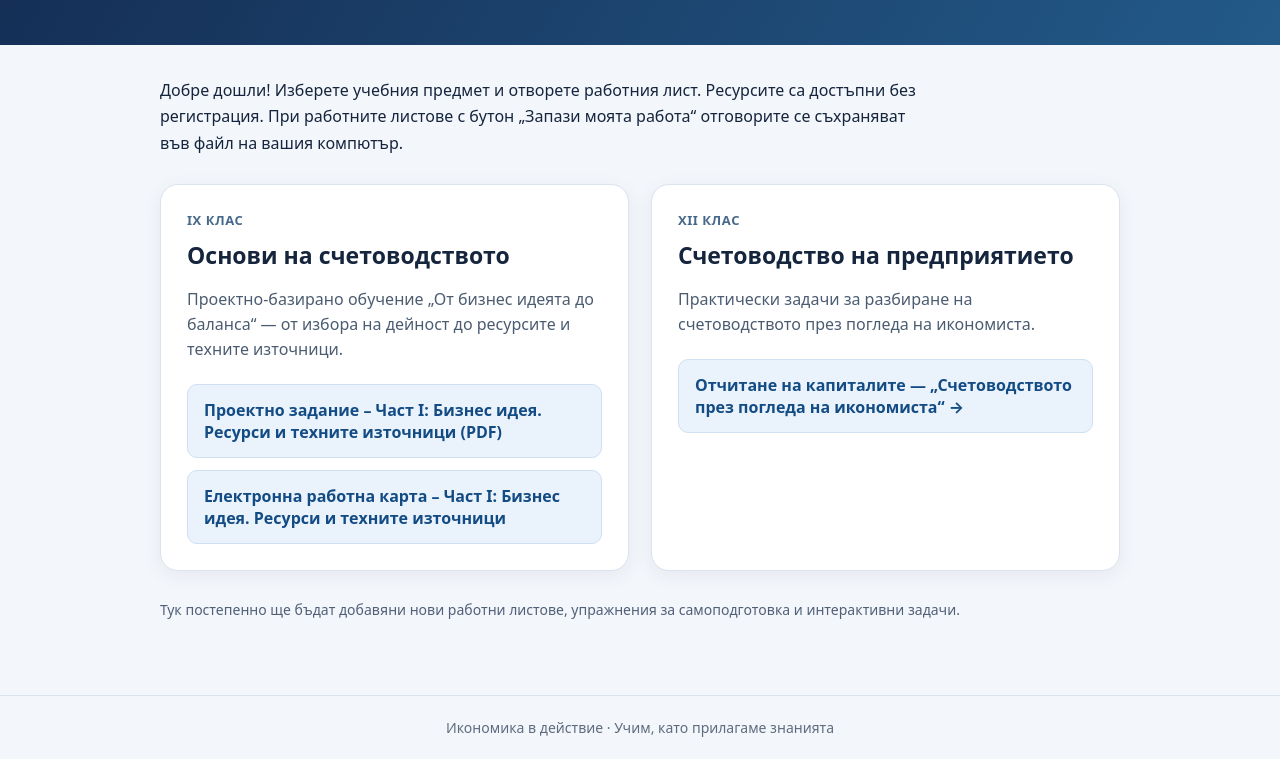
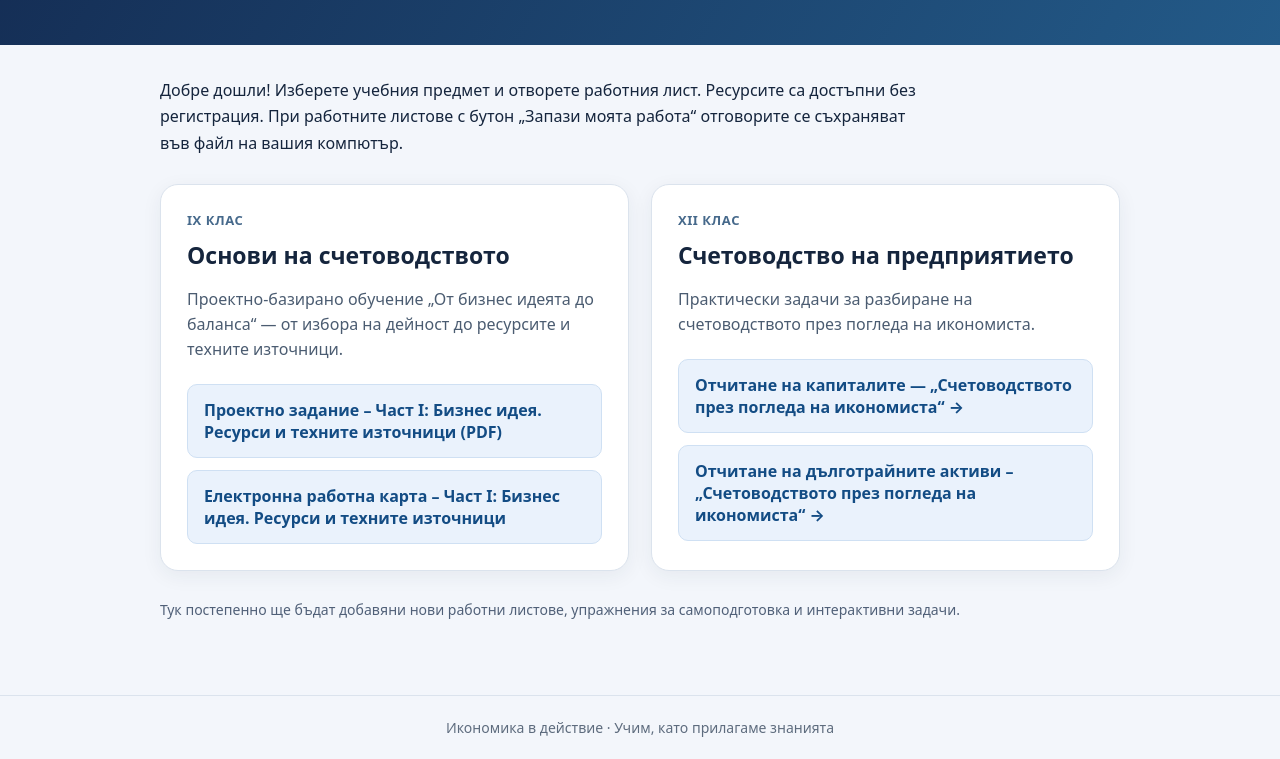
Before and after one commit to ikonomika-v-deystvie/ikonomika-v-deystvie.github.io, a plain HTML site: page index.html in a window 1280 px wide. Shown: the part 152-911 px from the top of the page. Drawn offline with Linux system fonts and the light colour scheme.

Commit message:
Update index.html

```diff
--- a/index.html
+++ b/index.html
@@ -13,7 +13,7 @@
 <p class="intro">Добре дошли! Изберете учебния предмет и отворете работния лист. Ресурсите са достъпни без регистрация. При работните листове с бутон „Запази моята работа“ отговорите се съхраняват във файл на вашия компютър.</p>
 <div class="grid">
 <section class="card" aria-labelledby="os"><div class="eyebrow">IX клас</div><h2 id="os">Основи на счетоводството</h2><p>Проектно-базирано обучение „От бизнес идеята до баланса“ — от избора на дейност до ресурсите и техните източници.</p><ul class="resources"><li><a class="resource" href="Финал-PBO_Chast_I_A4_2stranici_v2.pdf" target="_blank">Проектно задание – Част I: Бизнес идея. Ресурси и техните източници (PDF)</a></li><li><a class="resource" href="Rabotna_karta_9_klas_final_nav.html">Електронна работна карта – Част I: Бизнес идея. Ресурси и техните източници</a></li></ul></section>
-<section class="card" aria-labelledby="sp"><div class="eyebrow">XII клас</div><h2 id="sp">Счетоводство на предприятието</h2><p>Практически задачи за разбиране на счетоводството през погледа на икономиста.</p><ul class="resources"><li><a class="resource" href="raboten_list_kapitali.html">Отчитане на капиталите — „Счетоводството през погледа на икономиста“ →</a></li></ul></section>
+<section class="card" aria-labelledby="sp"><div class="eyebrow">XII клас</div><h2 id="sp">Счетоводство на предприятието</h2><p>Практически задачи за разбиране на счетоводството през погледа на икономиста.</p><ul class="resources"><li><a class="resource" href="raboten_list_kapitali.html">Отчитане на капиталите — „Счетоводството през погледа на икономиста“ →</a></li><li><a class="resource" href="raboten_list_dalgotrayni_aktivi_final_v3.html">Отчитане на дълготрайните активи – „Счетоводството през погледа на икономиста“ →</a></li></ul></section>
 </div>
 <p class="note">Тук постепенно ще бъдат добавяни нови работни листове, упражнения за самоподготовка и интерактивни задачи.</p>
 </main><footer>Икономика в действие · Учим, като прилагаме знанията</footer>
```
